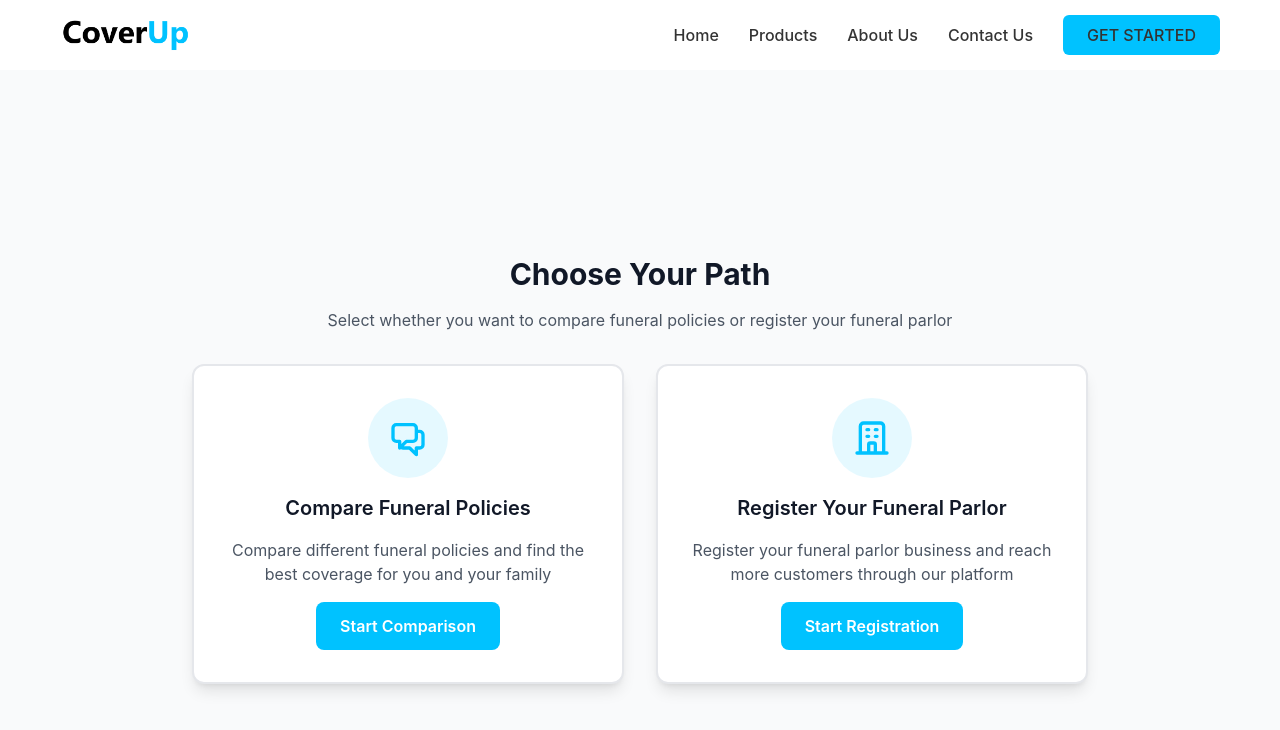
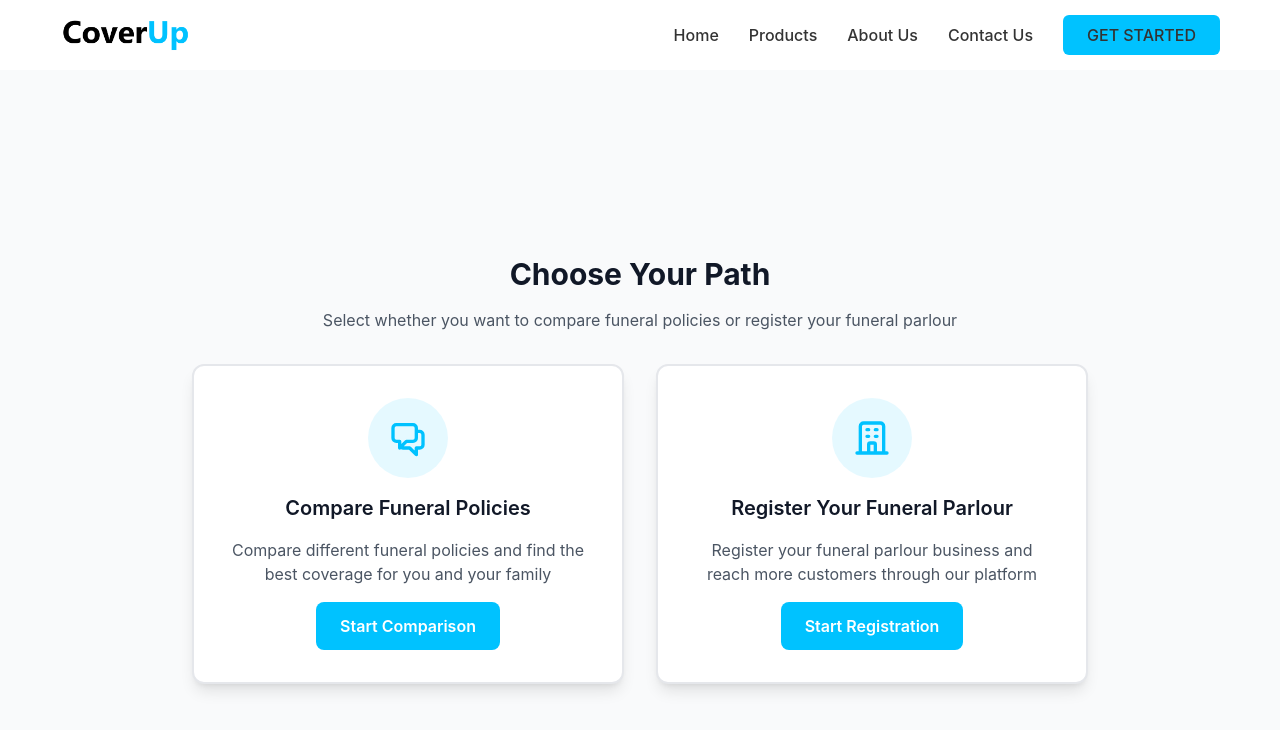
Before and after one commit to banelee59/Cover-mern, a React (Create React App) app: page /get-started in a window 1280 px wide. Shown: the top 730 px of the page. Built offline with nearby package versions, Linux system fonts and the light colour scheme; no server answers.

Commit message:
fix spelling on getstarted form

```diff
--- a/src/components/FuneralParlorRegistration.js
+++ b/src/components/FuneralParlorRegistration.js
@@ -1178,7 +1178,7 @@ const FuneralParlorRegistration = () => {
                 : ''}`}
           />
           <label className="ml-2 text-sm text-gray-700">
-            I agree to the terms and conditions of the Funeral Parlor Membership Application.
+            I agree to the terms and conditions of the Funeral Parlour Membership Application.
           </label>
         </div>
         {errors['declaration.agreed'] && touched['declaration.agreed'] && (
@@ -1265,7 +1265,7 @@ const FuneralParlorRegistration = () => {
       <div className="max-w-5xl mx-auto">
         <div className="bg-white rounded-xl shadow-lg p-8">
           <h2 className="text-3xl font-bold text-gray-800 mb-8 text-center">
-            Funeral Parlor Membership Application
+            Funeral Parlour Membership Application
           </h2>
 
           <ProgressBar />
--- a/src/pages/GetStarted.js
+++ b/src/pages/GetStarted.js
@@ -12,7 +12,7 @@ const GetStarted = () => {
             Choose Your Path
           </h2>
           <p className="text-gray-600 mb-8">
-            Select whether you want to compare funeral policies or register your funeral parlor
+            Select whether you want to compare funeral policies or register your funeral parlour
           </p>
         </div>
 
@@ -74,10 +74,10 @@ const GetStarted = () => {
                 </svg>
               </div>
               <h3 className="text-xl font-semibold text-gray-900">
-                Register Your Funeral Parlor
+                Register Your Funeral Parlour
               </h3>
               <p className="text-gray-600">
-                Register your funeral parlor business and reach more customers through our platform
+                Register your funeral parlour business and reach more customers through our platform
               </p>
               <button
                 className="mt-4 px-6 py-3 bg-[#00c2ff] text-white rounded-lg font-semibold hover:bg-[#00b3eb] transition-colors"
```
